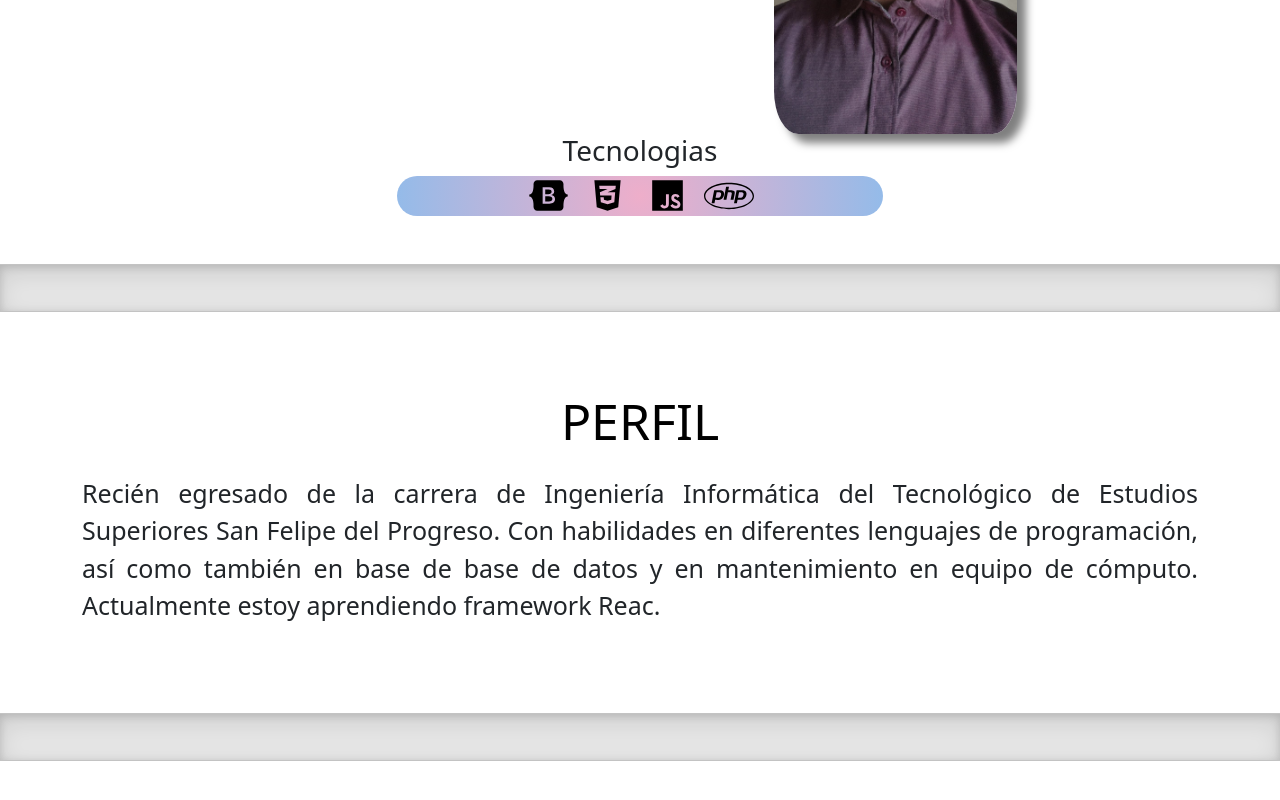
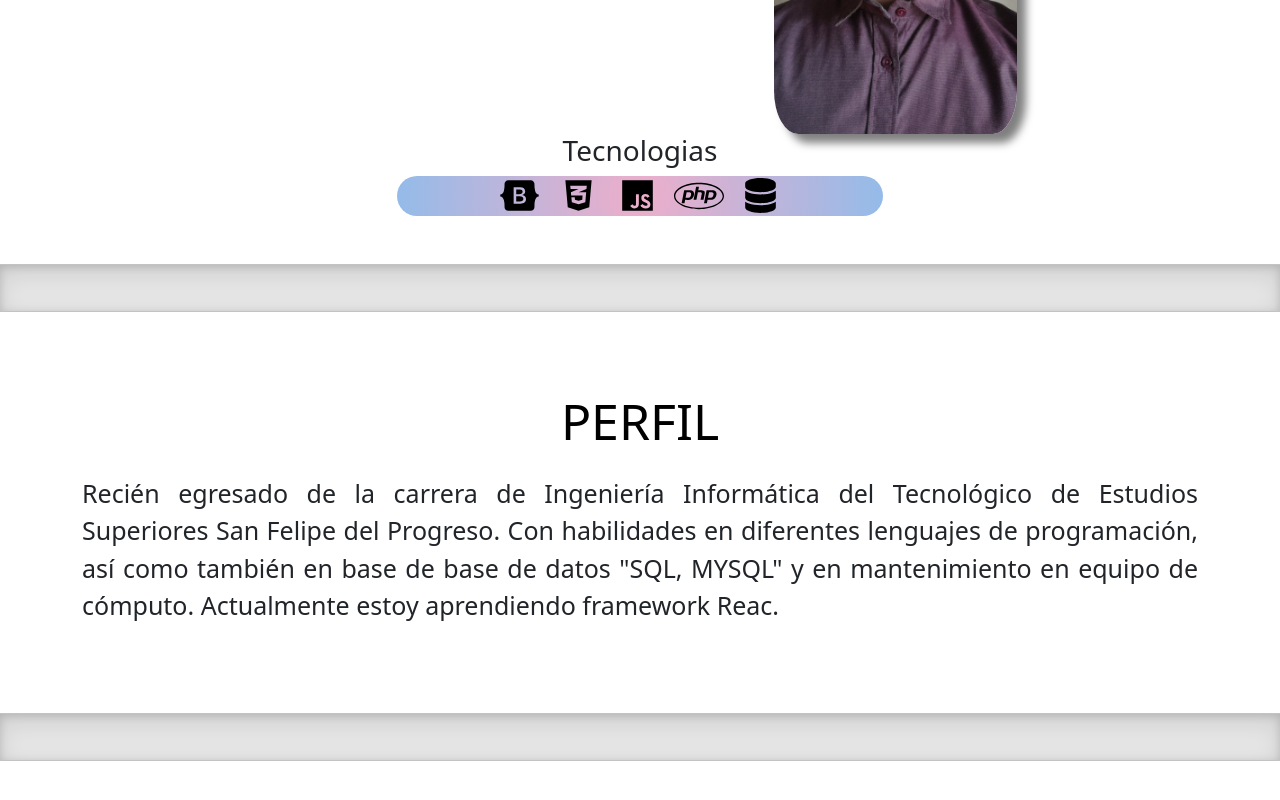
Before and after one commit to The0Comedian/Portafolio, a plain HTML site: page index.html in a window 1280 px wide. Shown: the part 394-1194 px from the top of the page. Drawn offline with nearby package versions, Linux system fonts and the light colour scheme.

Commit message:
add
se añadió un icono e información detallada de  perfil

```diff
--- a/index.html
+++ b/index.html
@@ -71,6 +71,8 @@
               <img src="icon/css3-alt.svg" class="icon" style="color: orange;" width="55" height="35">
               <img src="icon/js.svg"  class="icon"  width="55" height="35">
               <img src="icon/php.svg" class="icon"  width="60" height="40">
+              <img src="icon/database-solid.svg" class="icon"   width="55" height="35">
+
             </div>
           </div>
         </div><!---fIN DEL ROW-->
@@ -87,7 +89,9 @@
 
 
         <p class="Encabezado">PERFIL</p>
-        <p class="text">Recién egresado de la carrera de Ingeniería Informática del Tecnológico de Estudios Superiores San Felipe del Progreso. Con habilidades en diferentes lenguajes de programación, así como también en base de base de datos y en mantenimiento en equipo de cómputo. Actualmente estoy aprendiendo framework Reac.</p>
+        <p class="text">Recién egresado de la carrera de Ingeniería Informática del Tecnológico de Estudios Superiores San Felipe del Progreso.
+           Con habilidades en diferentes lenguajes de programación, así como también en base de base de datos  "SQL, MYSQL" y en mantenimiento en equipo de cómputo.
+            Actualmente estoy aprendiendo framework Reac.</p>
 
       </div>
     </div>
```
Also changed, not shown: icon/database-solid.svg (added).
